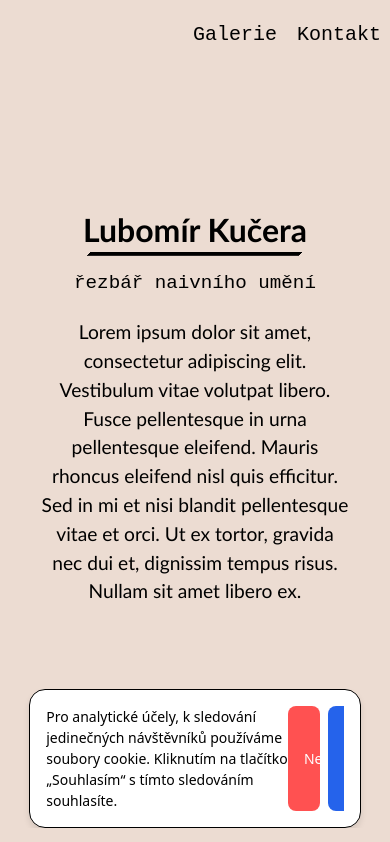
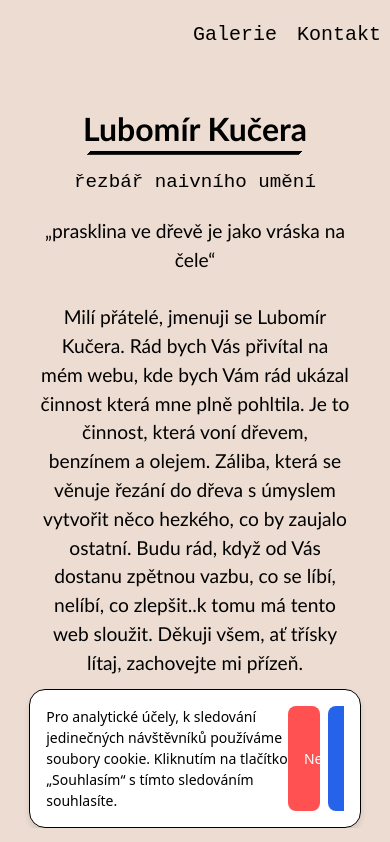
Before and after one commit to Flamchu/lubomirkucera, a React (Vite) app: page / in a window 390 px wide. Shown: the top 842 px of the page. Built offline with nearby package versions, Linux system fonts and the light colour scheme.

Commit message:
finished?

```diff
--- a/src/App.scss
+++ b/src/App.scss
@@ -52,6 +52,7 @@
 	background-repeat: repeat-y;
 	background-size: 100% auto;
 	background-position: top center;
+	background-attachment: fixed;
 }
 
 
--- a/src/pages/Home.tsx
+++ b/src/pages/Home.tsx
@@ -24,7 +24,8 @@ const Home: React.FC = () => {
 						<span>Lubomír Kučera</span>
 					</h2>
 					<p id="courier">řezbář naivního umění</p>
-					<p>Lorem ipsum dolor sit amet, consectetur adipiscing elit. Vestibulum vitae volutpat libero. Fusce pellentesque in urna pellentesque eleifend. Mauris rhoncus eleifend nisl quis efficitur. Sed in mi et nisi blandit pellentesque vitae et orci. Ut ex tortor, gravida nec dui et, dignissim tempus risus. Nullam sit amet libero ex.</p>
+					<p>„prasklina ve dřevě je jako vráska na čele“ <br /><br />Milí přátelé, jmenuji se Lubomír Kučera. Rád bych Vás přivítal na mém webu, kde bych Vám rád ukázal činnost která mne plně pohltila. Je to činnost, která voní dřevem, benzínem a olejem. Záliba, která se věnuje řezání do dřeva s úmyslem vytvořit něco hezkého, co by zaujalo ostatní. Budu rád, když od Vás dostanu zpětnou vazbu, co se líbí, nelíbí, co zlepšit..k tomu má tento web sloužit. Děkuji všem, ať třísky lítaj, zachovejte mi přízeň.
+					</p>
 				</div>
 				<img src={Lubos} alt="Lubomír Kučera" />
 			</div>
--- a/src/scss/Home.scss
+++ b/src/scss/Home.scss
@@ -255,7 +255,7 @@
 }
 
 // For screens narrower than 480px
-@media (max-width: 700px) {
+@media (max-width: 768px) {
 	.intro .intro-text h2 {
 		font-size: 2rem;
 		margin-top: 20vh;
@@ -299,6 +299,12 @@
 	}
 }
 
+@media (max-width: 768px) {
+	.intro .intro-text h2 {
+		margin-top: 8vh;
+	}
+}
+
 // For screens narrower than 1300px
 @media (max-width: 1300px) {
 	.intro img {
```
